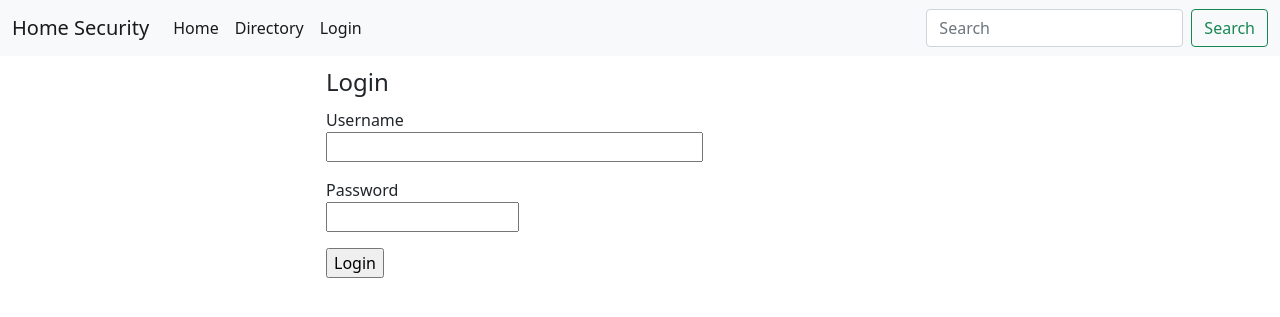
After one commit to BadriGau/Face-detection, a Flask app: page /login in a window 1280 px wide. The commit adds this page. Shown: the top 317 px of the page. Run offline with Flask 2, Linux system fonts and the light colour scheme.

Commit message:
login in process

```diff
--- a/app.py
+++ b/app.py
@@ -1,14 +1,17 @@
-from flask import Flask, render_template, Response
+from flask import Flask, render_template, Response,flash,session,redirect,url_for
 import cv2 as cv
 import mediapipe as mp
 import time
+import os
+from forms import LoginForm
+from config import Config
+app=Flask(__name__)
+app.config.from_object(Config)
 
-app = Flask(__name__)
-
-
+@app.route('/stream')
 @app.route('/')
 def index():
-    return render_template('index.html')
+    return render_template('stream.html')
 
 @app.route('/video_feed')
 def video_feed():
@@ -16,8 +19,9 @@ def video_feed():
 
 
 
+
 def gen_frames():
-    camera = cv.VideoCapture(0)
+    camera = cv.VideoCapture(0) #second parameter cv.CAP_DSHOW or CAP_MSMF
     pTime=0
 
     mpFaceDetection = mp.solutions.face_detection
@@ -36,16 +40,18 @@ def gen_frames():
                     ih,iw,ic = frame.shape
                     bbox = int(bboxC.xmin * iw),int(bboxC.ymin * ih),int(bboxC.width * iw),int(bboxC.height * ih)
                     frame = createFrame(frame,bbox)
-                    cv.putText(frame,f'FA: {int(detection.score[0]*100)}%',(bbox[0],bbox[1] - 20),cv.FONT_HERSHEY_PLAIN,2,(255,0,255),2)
+                    cv.putText(frame,f'Detection%: {int(detection.score[0]*100)}%',(bbox[0],bbox[1] - 20),cv.FONT_HERSHEY_PLAIN,2,(255,0,255),2)
 
-                localtime = time.ctime()
-
-                # cv.imwrite(filename=localtime, img=frame)
+                my_path = 'Breach'
+                if os.path.exists(my_path):
+                    os.chdir(my_path)
+                    cv.imwrite(filename="breach.jpg", img=frame)
 
 
             cTime = time.time()
             fps = 1/(cTime-pTime)
             pTime = cTime
+            localtime = time.ctime()
             # lt = localtime.replace(" ", "")
 
             cv.putText(frame,f'FPS: {int(fps)}',(10,50),cv.FONT_HERSHEY_PLAIN,2,(0,255,0),2)
@@ -55,6 +61,10 @@ def gen_frames():
             frame = buffer.tobytes()
             yield (b'--frame\r\n'
                    b'Content-Type: image/jpeg\r\n\r\n' + frame + b'\r\n')
+
+            # camera.release()            //use if you pass second parameter in cv.videocapture
+            # cv.destroyAllWindows()      //use if you pass second parameter in cv.videocapture
+
 
 def createFrame(frame,bbox,l=20,s=5):
     x,y,w,h =bbox
@@ -74,5 +84,48 @@ def createFrame(frame,bbox,l=20,s=5):
 
     return frame
 
+
+@app.route('/breach')
+def breach():
+    my_path = 'Breach'
+    if not os.path.exists(my_path):
+        os.mkdir("Breach")
+        msg="successfully created"
+    else:
+        msg="already satisfied"
+    return render_template('index.html',msg=msg)
+
+@app.route('/imagedir')
+def imagedir():
+    return render_template('imageform.html')
+
+
+@app.route("/login",methods=['GET','POST'])
+def login():
+    # if session.get('username'):
+    #     return redirect(url_for('index'))
+     form = LoginForm()
+     return render_template("login.html",form=form,title="Login")
+    # if form.validate_on_submit():
+    #     email = form.email.data
+    #     password = form.password.data
+
+    #     user = User.objects(email=email).first()
+    #     if user and user.get_password(password):
+    #         flash(f"{user.first_name},You are successfully logged in!!","success")
+    #         session['user_id'] = user.user_id
+    #         session['username'] = user.first_name
+    #         return redirect("/index")
+    #     else:
+    #         flash("Sorry, Something went wrong!!","danger")
+
+
+@app.route("/logout")
+def logout():
+    session['user_id'] = False
+    session.pop('username',None)
+    return redirect(url_for('index'))
+
+
 if __name__ == "__main__":
     app.run(debug=True)
--- /dev/null
+++ b/config.py
@@ -0,0 +1,4 @@
+import os
+
+class Config(object):
+    SECRET_KEY = os.environ.get('SECRET_KEY') or b'#\x81\xce\xb1\xdc\xc4k\x15:\x8f\xa2m\xcc\xc3V\xc1'
--- /dev/null
+++ b/forms.py
@@ -0,0 +1,9 @@
+from flask_wtf import FlaskForm
+from wtforms import StringField,PasswordField,SubmitField,BooleanField
+from wtforms.validators import DataRequired,Length
+
+class LoginForm(FlaskForm):
+    user = StringField("Username",validators=[DataRequired()])
+    password = PasswordField("Password",validators=[DataRequired(),Length(min=6,max=15)])
+    remember_me = BooleanField("Remember me")
+    submit = SubmitField("Login")
--- a/templates/index.html
+++ b/templates/index.html
@@ -5,9 +5,9 @@
     <meta http-equiv="X-UA-Compatible" content="IE=edge">
     <meta name="viewport" content="width=device-width, initial-scale=1.0">
     <link rel="stylesheet" href="https://cdn.jsdelivr.net/npm/bootstrap@5.1.0/dist/css/bootstrap.min.css">
-    <title>Face Detection</title>
+    <title>{% block title %}{% endblock %}</title>
 </head>
-<body>
+
     <nav class="navbar navbar-expand-lg navbar-light bg-light">
         <div class="container-fluid">
           <a class="navbar-brand" href="#">Home Security</a>
@@ -19,6 +19,12 @@
               <li class="nav-item">
                 <a class="nav-link active" aria-current="page" href="#">Home</a>
               </li>
+              <li class="nav-item">
+                <a class="nav-link active" aria-current="page" href="{{ url_for('breach') }}">Directory</a>
+              </li>
+              <li class="nav-item">
+                <a class="nav-link active" aria-current="page" href="{{ url_for('login') }}">Login</a>
+              </li>
             </ul>
             <form class="d-flex">
               <input class="form-control me-2" type="search" placeholder="Search" aria-label="Search">
@@ -28,14 +34,11 @@
         </div>
       </nav>
 
+      {% block content %}
+      {% if msg %}
+      <h3 class="text-center">{{ msg }}</h3>
+      {% endif %}
+      {% endblock %}
 
-    <div class="container">
-        <div class="row">
-            <div class="col-lg-8  offset-lg-2">
-                <h3 class="mt-5">Live Security Footage</h3>
-                <img src="{{ url_for('video_feed') }}" width="75%">
-            </div>
-        </div>
-    </div>
 </body>
 </html>
--- /dev/null
+++ b/templates/login.html
@@ -0,0 +1,34 @@
+{% extends "index.html" %}
+
+{% block content %}
+
+<div class="row">
+    <div class="col-md-6 offset-md-3">
+        <h3></h3>
+        <form name="login" action="" method="POST" novalidate>
+            <fieldset class="form-group">
+                <legend>{{ title }}</legend>
+            {{ form.hidden_tag() }}
+
+            <p>
+                {{ form.user.label}}<br>
+                {{ form.user(size=35) }}
+                {% for error in form.user.errors %}
+                    <span style="color: red;">{{ error }}</span>
+                {% endfor %}
+            </p>
+            <p>
+                {{ form.password.label}}<br>
+                {{ form.password(size=15) }}
+                {% for error in form.password.errors %}
+                <span style="color: red;">{{ error }}</span>
+            {% endfor %}
+            </p>
+            <p>
+                {{ form.submit() }}
+            </p>
+            </fieldset>
+        </form>
+    </div>
+</div>
+{% endblock %}
```
Also changed, not shown: templates/imageform.html (added, +16 -0 lines), templates/stream.html (added, +13 -0 lines), 1 other file.
